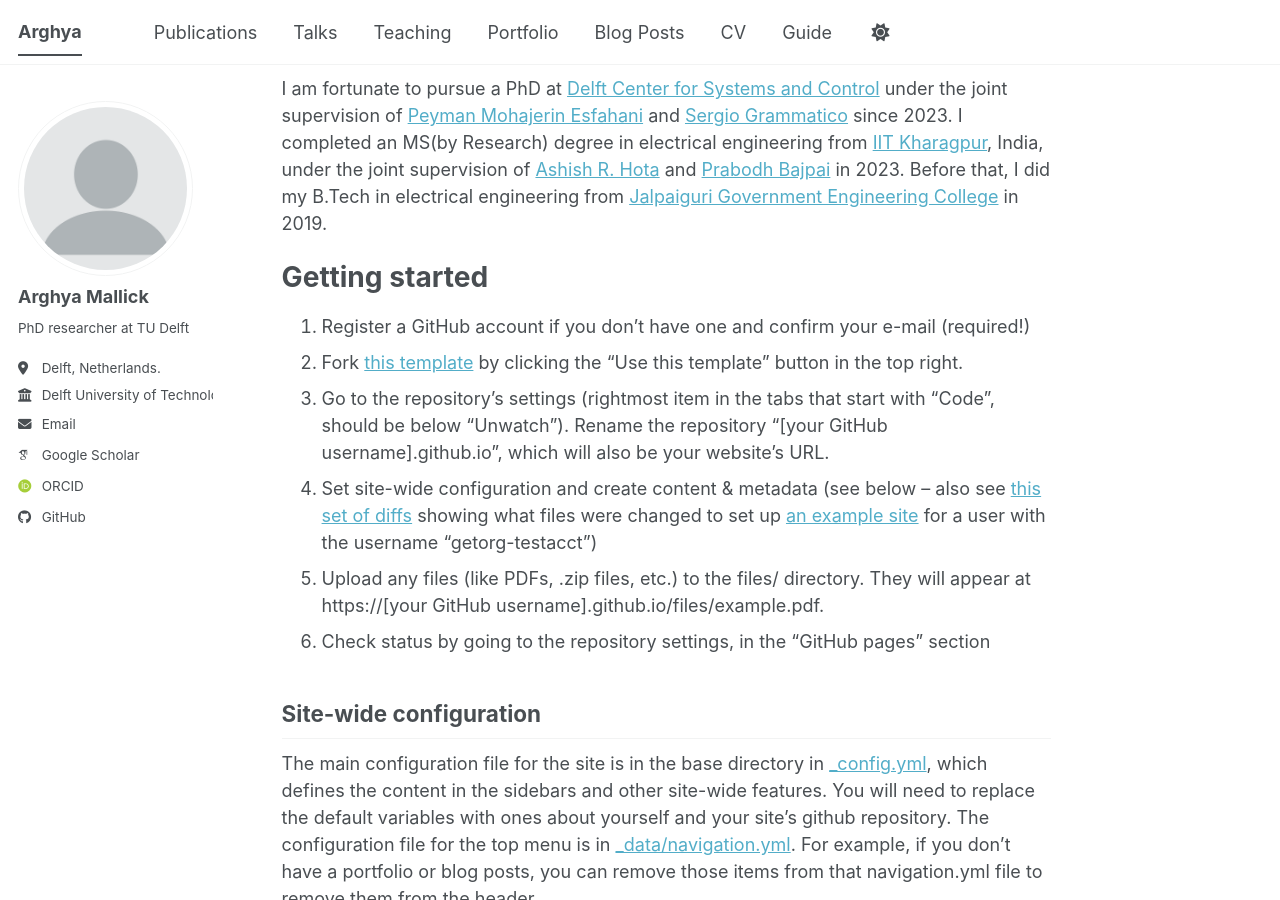
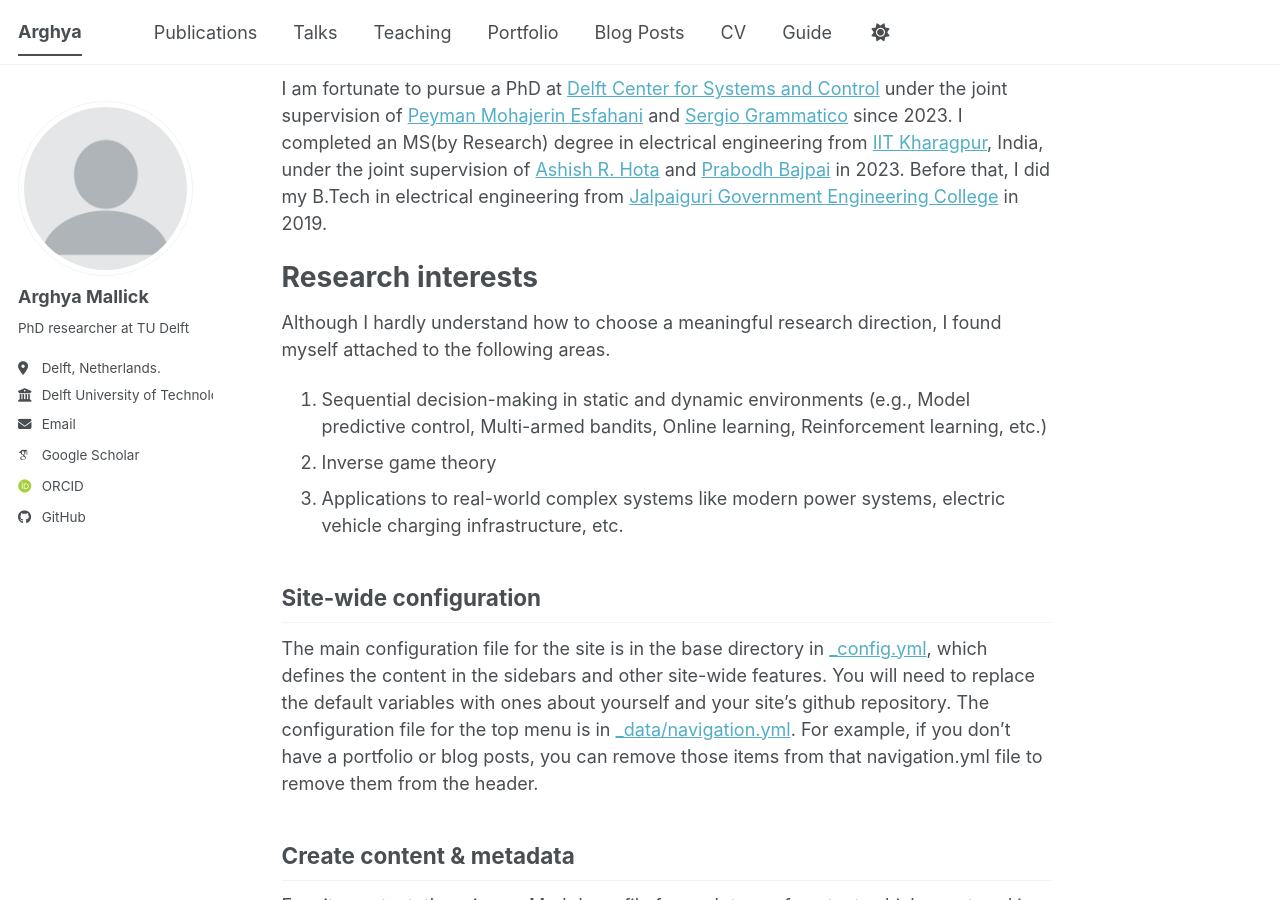
Before and after one commit to amallick-tudelft/amallick-tudelft.github.io, a Jekyll site: the page built from _pages/about.md, in a window 1280 px wide and 900 px high, scrolled down 220 px. Built offline with Jekyll 4.4.1, drawn with Linux system fonts in a browser that asks for light colours; some web fonts are replaced; a script bundle is joined from its source files by our own code; library files that are not in the unit come from our copies.

Commit message:
Update about.md

```diff
--- a/_pages/about.md
+++ b/_pages/about.md
@@ -12,14 +12,12 @@
 ======
 I am fortunate to pursue a PhD at [Delft Center for Systems and Control](https://www.tudelft.nl/me/over/afdelingen/delft-center-for-systems-and-control) under the joint supervision of [Peyman Mohajerin Esfahani](https://mohajerinesfahani.github.io/) and [Sergio Grammatico](https://sites.google.com/site/grammaticosergio/) since 2023. I completed an MS(by Research) degree in electrical engineering from [IIT Kharagpur](https://www.iitkgp.ac.in/), India, under the joint supervision of [Ashish R. Hota](https://facweb.iitkgp.ac.in/~ahota/index.html) and [Prabodh Bajpai](https://home.iitk.ac.in/~pbajpai/) in 2023. Before that, I did my B.Tech in electrical engineering from [Jalpaiguri Government Engineering College](https://jgec.ac.in/) in 2019.
 
-Getting started
+Research interests
 ======
-1. Register a GitHub account if you don't have one and confirm your e-mail (required!)
-1. Fork [this template](https://github.com/academicpages/academicpages.github.io) by clicking the "Use this template" button in the top right.
-1. Go to the repository's settings (rightmost item in the tabs that start with "Code", should be below "Unwatch"). Rename the repository "[your GitHub username].github.io", which will also be your website's URL.
-1. Set site-wide configuration and create content & metadata (see below -- also see [this set of diffs](https://archive.is/3TPas) showing what files were changed to set up [an example site](https://getorg-testacct.github.io) for a user with the username "getorg-testacct")
-1. Upload any files (like PDFs, .zip files, etc.) to the files/ directory. They will appear at https://[your GitHub username].github.io/files/example.pdf.
-1. Check status by going to the repository settings, in the "GitHub pages" section
+Although I hardly understand how to choose a meaningful research direction, I found myself attached to the following areas.
+1. Sequential decision-making in static and dynamic environments (e.g., Model predictive control, Multi-armed bandits, Online learning, Reinforcement learning, etc.)
+2. Inverse game theory
+3. Applications to real-world complex systems like modern power systems, electric vehicle charging infrastructure, etc.
 
 Site-wide configuration
 ------
```
